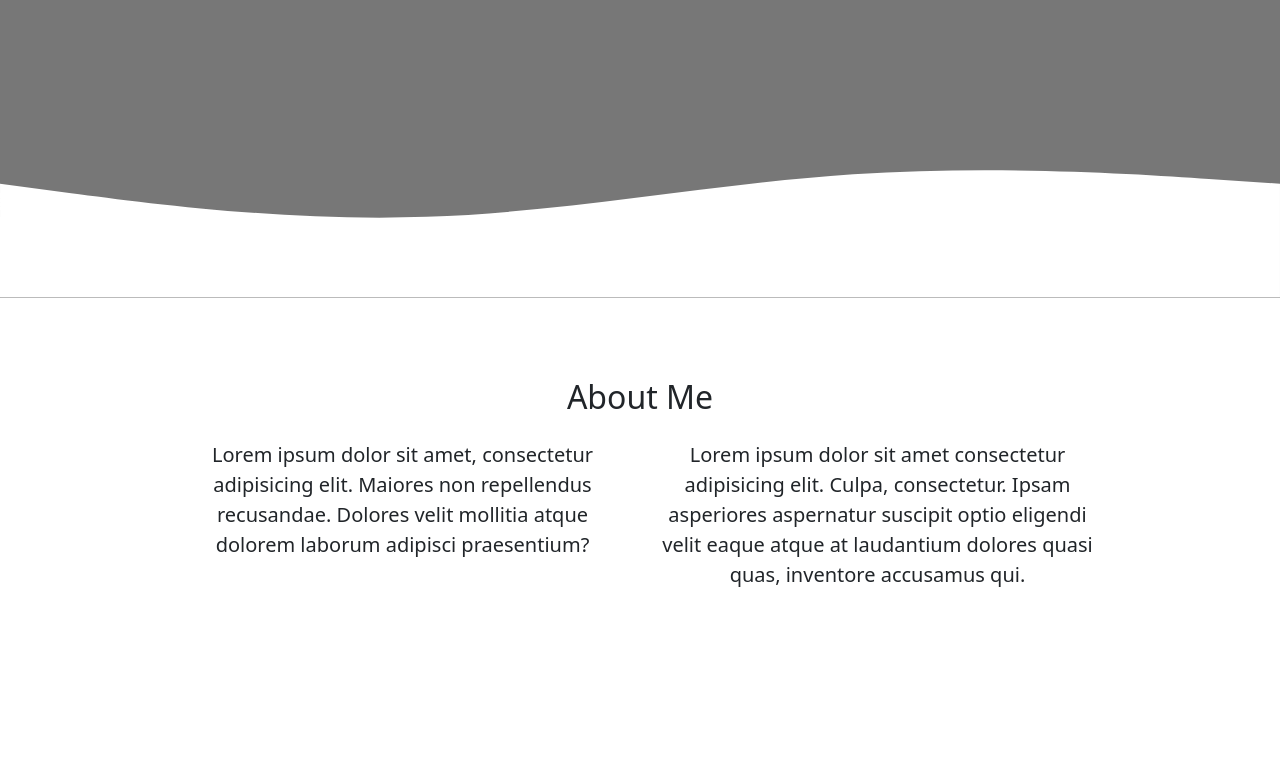
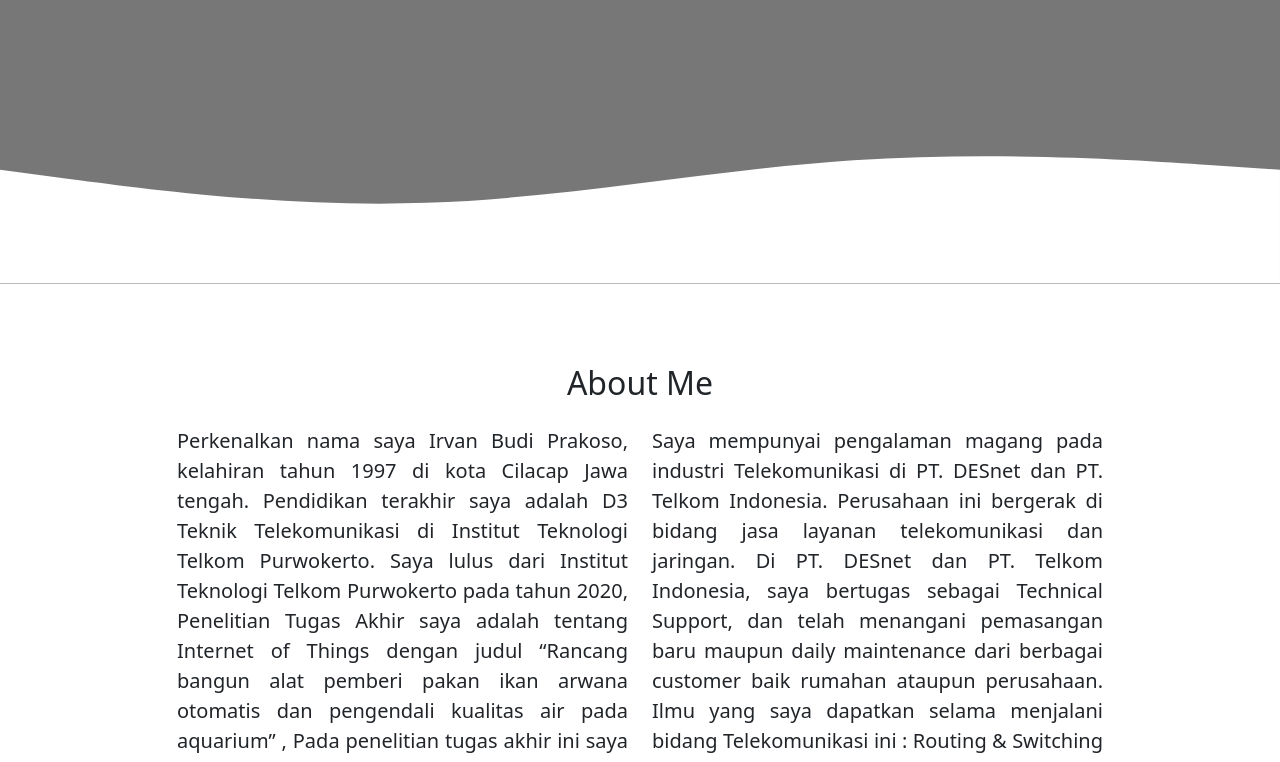
Before and after one commit to irvanbudi555/irvanbudi555, a plain HTML site: page index.html in a window 1280 px wide. Shown: the part 404-1166 px from the top of the page. Drawn offline with nearby package versions, Linux system fonts and the light colour scheme.

Commit message:
update 1

```diff
--- a/Irvan.html
+++ b/index.html
@@ -45,7 +45,7 @@
     <section class="jumbotron text-center">
         <img src="img/profil.jpg" alt="Irvan Budi" width="200" class="rounded-circle img-thumbnail">
         <h1 class="display-4 fw-normal">Irvan Budi Prakoso</h1>
-        <p class="lead">IT Support | Web Developer</p>
+        <h1 class="lead">IT Support | Web Developer</h1>
         <svg xmlns="http://www.w3.org/2000/svg" viewBox="0 0 1440 320">
             <path fill="#ffffff" fill-opacity="1"
                 d="M0,192L80,202.7C160,213,320,235,480,229.3C640,224,800,192,960,181.3C1120,171,1280,181,1360,186.7L1440,192L1440,320L1360,320C1280,320,1120,320,960,320C800,320,640,320,480,320C320,320,160,320,80,320L0,320Z">
@@ -60,15 +60,27 @@
                     <h2>About Me</h2>
                 </div>
             </div>
-            <div class="row justify-content-center fs-5 text-center">
+            <div class="row justify-content-center fs-5 ">
                 <div class="col-md-5">
-                    <p>Lorem ipsum dolor sit amet, consectetur adipisicing elit. Maiores non repellendus recusandae.
-                        Dolores velit mollitia atque dolorem laborum adipisci praesentium?</p>
+                    <p> Perkenalkan nama saya Irvan Budi Prakoso, kelahiran tahun 1997 di kota
+                        Cilacap Jawa tengah.
+                        Pendidikan terakhir saya adalah D3 Teknik Telekomunikasi di Institut Teknologi Telkom
+                        Purwokerto. Saya lulus dari Institut Teknologi Telkom Purwokerto pada tahun 2020, Penelitian
+                        Tugas Akhir saya adalah tentang Internet of Things dengan judul “Rancang bangun alat pemberi
+                        pakan ikan arwana otomatis dan pengendali kualitas air pada aquarium” , Pada penelitian tugas
+                        akhir ini saya menggunakan beberapa platform dan Arduino IDE
+                        yang
+                        menggunakan library dari bahasa C/C++ dengan sistem wiring input output.</p>
                 </div>
                 <div class="col-md-5">
-                    <p>Lorem ipsum dolor sit amet consectetur adipisicing elit. Culpa, consectetur. Ipsam asperiores
-                        aspernatur suscipit optio eligendi velit eaque atque at laudantium dolores quasi quas, inventore
-                        accusamus qui.</p>
+                    <p> Saya mempunyai pengalaman magang pada industri Telekomunikasi di PT. DESnet
+                        dan PT. Telkom Indonesia. Perusahaan ini bergerak di bidang jasa layanan telekomunikasi dan
+                        jaringan. Di PT. DESnet dan PT. Telkom Indonesia, saya bertugas sebagai Technical Support, dan
+                        telah menangani pemasangan baru maupun daily maintenance dari berbagai customer baik rumahan
+                        ataupun
+                        perusahaan. Ilmu yang saya dapatkan selama menjalani bidang Telekomunikasi ini : Routing &
+                        Switching CCNA, Drive Test jaringan 4G, Penerapan K3, Web Developer, dan beberapa Command Line
+                        dasar.</p>
                 </div>
             </div>
         </div>
--- a/style.css
+++ b/style.css
@@ -5,6 +5,10 @@
 
 #projects {
     background-color: #777777;
+}
+
+section p {
+    text-align: justify;
 }
 
 section {
```
